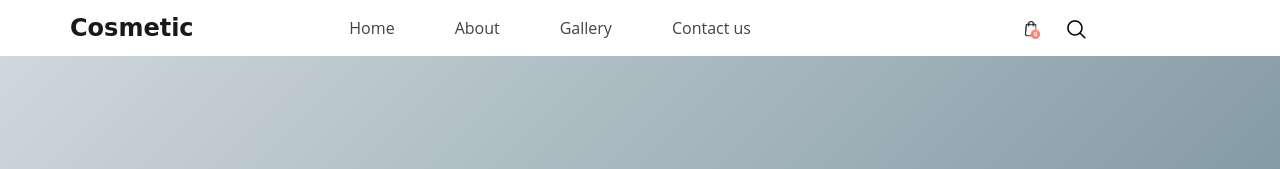
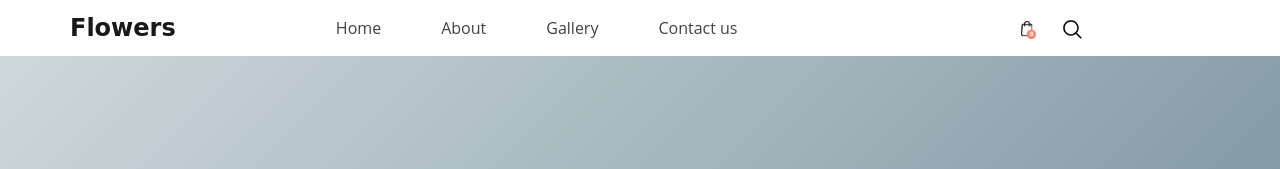
Before and after one commit to mirrasi/Flowers-shop, a plain HTML site: page subPage/formRegister.html in a window 1280 px wide. Shown: the top 169 px of the page. Drawn offline with nearby package versions, Linux system fonts and the light colour scheme; a script that the page names is missing; a web font is replaced by a local one.

Commit message:
update file regiter

```diff
--- a/subPage/formRegister.html
+++ b/subPage/formRegister.html
@@ -29,7 +29,7 @@
             <nav class="navbar navbar-expand-lg custom_nav-container ">
                 <a class="navbar-brand" href="../index.html">
                     <span>
-                        Cosmetic
+                        Flowers
                     </span>
                 </a>
                 <button class="navbar-toggler" type="button" data-toggle="collapse"
```
